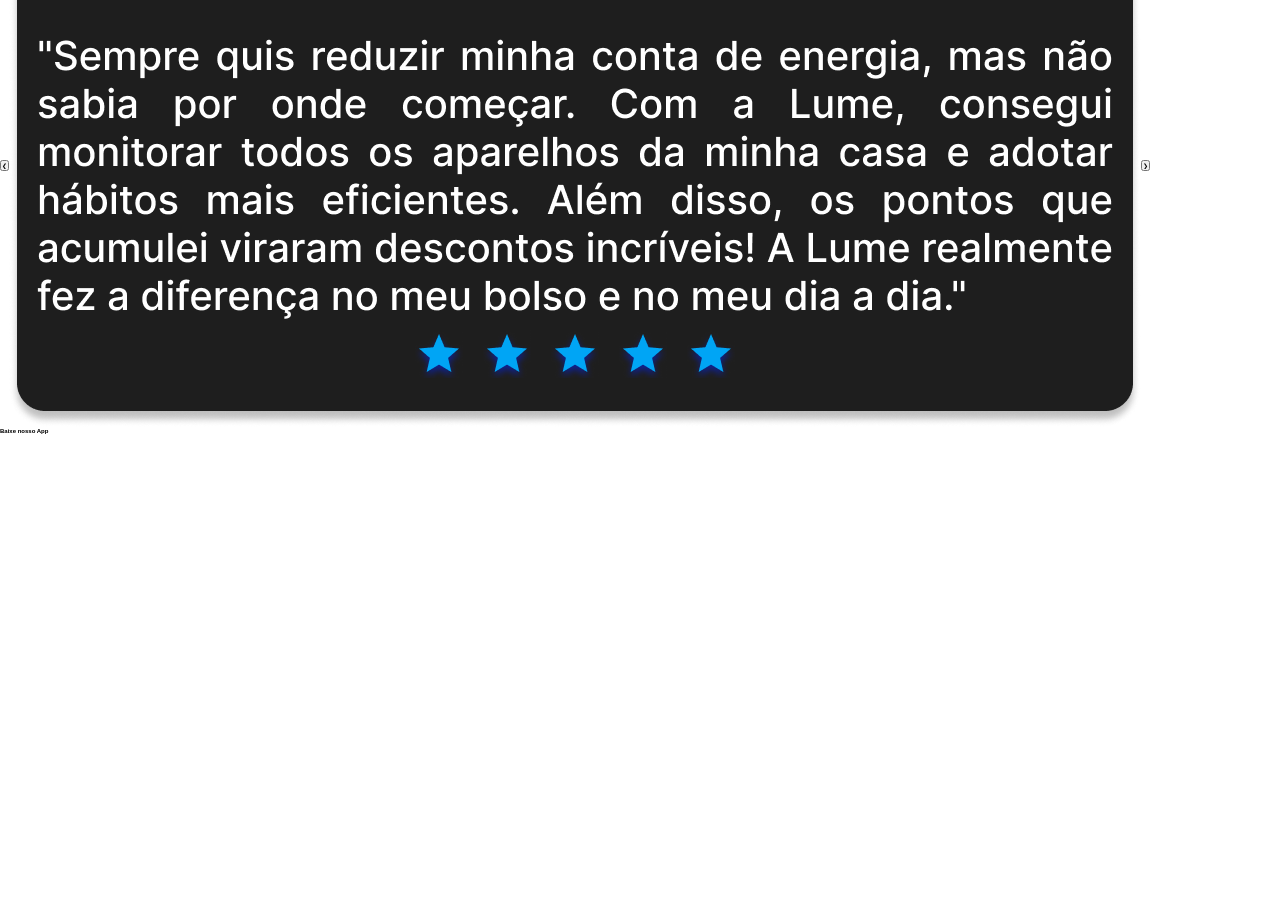
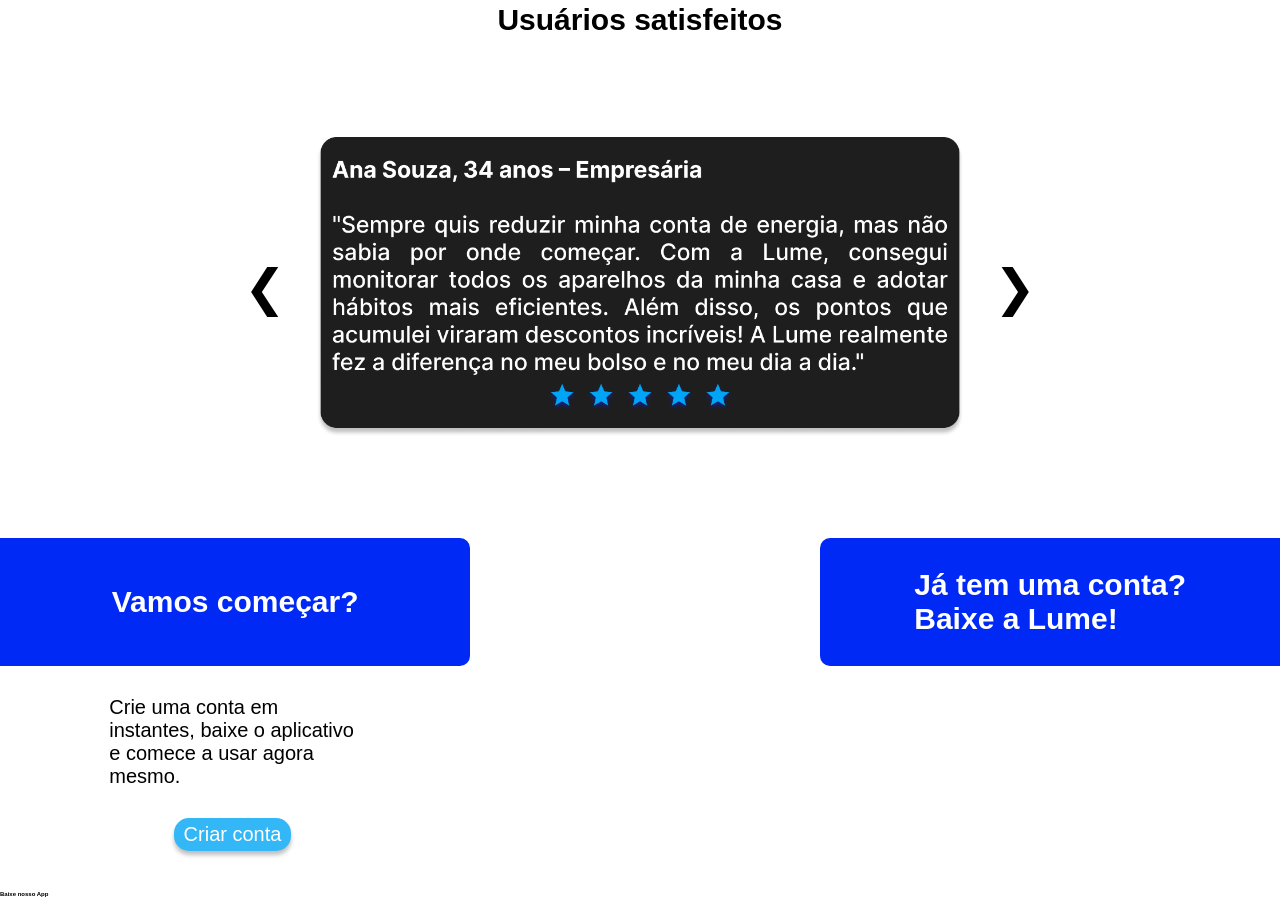
Before and after one commit to IanJunji/GS-Front_e_Web, a plain HTML site: page GS-Front-Web/index.html in a window 1280 px wide. Shown: the part 3587-4484 px from the top of the page. Before the commit the page ends 4021 px from the top, so only its background shows below. Drawn offline with Linux system fonts and the light colour scheme.

Commit message:
feat - css

```diff
--- a/GS-Front-Web/css/style.css
+++ b/GS-Front-Web/css/style.css
@@ -458,9 +458,101 @@ section3 p{
 /* Fim da estilização dos componentes da Terceira Sessão */
 
 
+#userSatf{
+    font-size: 3rem;
+    display: flex;
+    justify-self: center;
+    align-self: center;
+    margin: 10rem 0 0 0;
+}
+
 /* Só exemplo pode apagar dps */
 #carousel {
     display: flex;
     align-items: center;
+    justify-content: center;
+    margin: 10rem 0;
+}
+#carousel button{
+    font-size: 5rem;
+    background-color: transparent;
+    border: none;
+    cursor: pointer;
+    margin: 0 3rem;
+}
+#carousel #image-container img{
+    height: 30rem;
 }
 /* Só exemplo pode apagar dps */
+
+section4{
+    display: flex;
+    flex-direction: row;
+    justify-content: space-between;
+    align-items: center;
+    box-sizing: border-box;
+    column-gap: 35rem;
+    margin-bottom: 3rem;
+}
+section4 h1{
+    font-size: 3rem;
+    color: white;
+}
+.vamosComecar{
+    display: flex;
+    justify-content: center;
+    box-sizing: border-box;
+    width: 50%;
+    background-color: #0129f5;
+    padding: 4.7rem;
+    border-radius: 0 1rem 1rem 0;
+}
+
+.baixeLume{
+    background-color: #0129f5;
+    padding: 3rem;
+    border-radius: 1rem 0 0 1rem;
+    display: flex;
+    justify-content: center;
+    box-sizing: border-box;
+    width: 50%;
+}
+
+
+section5{
+    display: flex;
+    flex-direction: row;
+    justify-content: space-between;
+    align-items: center;
+    box-sizing: border-box;
+    column-gap: 35rem;
+    margin-bottom: 3rem;
+}
+section5 .VCText{
+    width: 50%;
+    display: flex;
+    flex-direction: column;
+    justify-content: center;
+    align-items: center;
+}
+section5 p, section5 a{
+    font-size: 2rem;
+
+}
+section5 p{
+    width: 53%;
+}
+section5 a{
+    margin: 3rem auto 1rem;
+    text-decoration: none;
+    color: white;
+    box-sizing: border-box;
+    padding: .5rem 1rem;
+    background-color: #33b7f7;
+    border-radius: 1.5rem;
+    box-shadow: 0 4px 4px 0 rgb(0, 0, 0, .25) ;
+}
+
+section5 .BLlinks{
+    width: 50%;
+}
--- a/GS-Front-Web/index.html
+++ b/GS-Front-Web/index.html
@@ -216,6 +216,10 @@
         </section3>
     </div>
 
+    <h1 id="userSatf">
+        Usuários satisfeitos
+    </h1>
+
 
     <!-- Só exemplo pode apagar dps -->
     <div id="carousel" class="carousel-container">
@@ -229,6 +233,33 @@
     </div>
     <!-- Só exemplo pode apagar dps -->
 
+    <section4>
+        <div class="vamosComecar">
+            <h1>Vamos começar?</h1>
+        </div>
+        <div class="baixeLume">
+            <h1>
+                Já tem uma conta?
+                <br>
+                Baixe a Lume!
+            </h1>
+        </div>
+    </section4>
+
+    <section5>
+        <div class="VCText">
+            <p>
+                Crie uma conta em instantes, baixe o aplicativo e comece a usar agora mesmo.
+            </p>
+            <a href="#">
+                Criar conta
+            </a>
+        </div>
+        <div class="BLlinks">
+
+        </div>
+    </section5>
+
 
 
     <footer>
```
Also changed, not shown: GS-Front-Web/login.html (+1 -1 lines).
